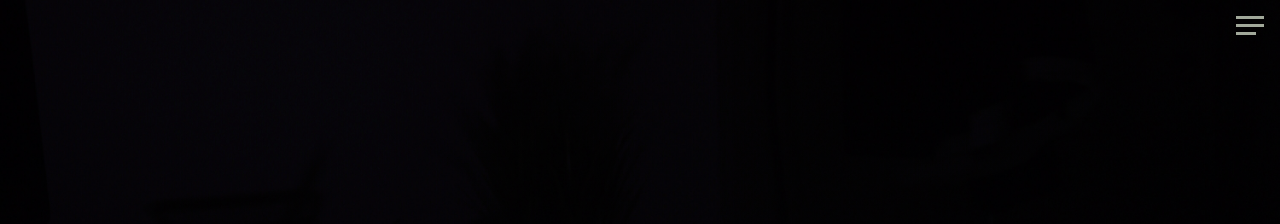
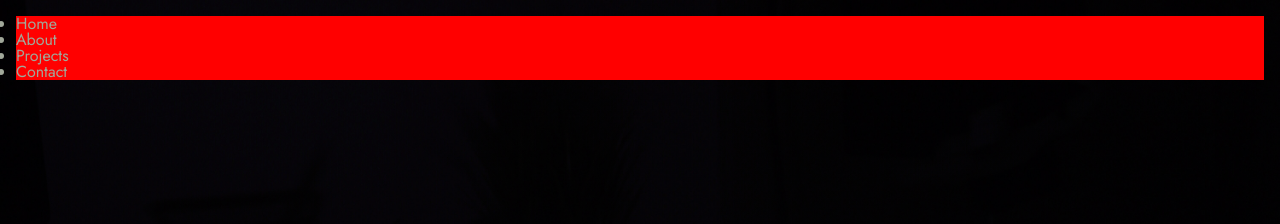
Before and after one commit to Nomi-1/M3_Study, a plain HTML site: page src/index.html in a window 1280 px wide. Shown: the top 224 px of the page. Drawn offline with Linux system fonts and the light colour scheme.

Commit message:
start to change some stuff

```diff
--- a/src/assets/sass/_menu.scss
+++ b/src/assets/sass/_menu.scss
@@ -1,3 +1,8 @@
+
+.menu{
+    background: red;
+}
+@media screen and(max-width: 920px) {
   .menu-btn {
     position: absolute;
     z-index: 1;
@@ -17,7 +22,7 @@
       transition: $transition-base;
       &::before,
       &::after {
-            content: '';
+        content: "";
         position: absolute;
         top: -8px;
         width: 28px;
@@ -60,8 +65,7 @@
       height: 100vh;
       width: 100vw;
       overflow: hidden;
-       // background: $color-primary;
-       background: red;
+      background: $color-primary;
       padding-right: 1rem;
       transition: $transition-long;
       transform: translateY(-100%);
@@ -78,7 +82,7 @@
         a:hover {
           color: $white;
         }
-            &.active>a {
+        &.active > a {
           color: $white;
         }
       }
@@ -100,3 +104,4 @@
       transition-delay: ($i * 0.1s) + 0.15s;
     }
   }
+}
--- a/src/assets/sass/main.scss
+++ b/src/assets/sass/main.scss
@@ -3,7 +3,7 @@
 @import 'menu';
 @import url('https://fonts.googleapis.com/css2?family=Jost:wght@200;300;400;700&display=swap');
 body {
-    background: green;
+    background: $color-primary;
     color: $color-secondary;
     height: 100vh;
     font-family: 'Jost', sans-serif;
@@ -124,7 +124,7 @@ button {
     }
     button {
         margin-top: 2rem;
-      //  background: $color-primary;
+        background: $color-primary;
         text-align: center;
     }
     section {
--- a/src/index.html
+++ b/src/index.html
@@ -4,18 +4,17 @@
 <head>
     <meta charset="UTF-8">
     <meta name="viewport" content="width=device-width, initial-scale=1.0">
-    <title>Hier verändere ich den Titel - Portfolio</title>
+    <title>Name - Desc</title>
     <link rel="stylesheet" href="assets/css/main.css">
     <link href="https://stackpath.bootstrapcdn.com/font-awesome/4.7.0/css/font-awesome.min.css" rel="stylesheet">
 </head>
 
 <body>
     <header>
-
         <div class="menu-btn">
             <span class="menu-btn-burger"></span>
         </div>
-        <nav class="nav">
+        <nav class="nav, menu">
             <ul class="menu-nav">
                 <li class="menu-nav-item active">
                     <a href="index.html" class="menu-nav-link">Home</a>
```
Also changed, not shown: src/assets/css/main.css. Lines whose indentation alone changed are shown as unchanged.
